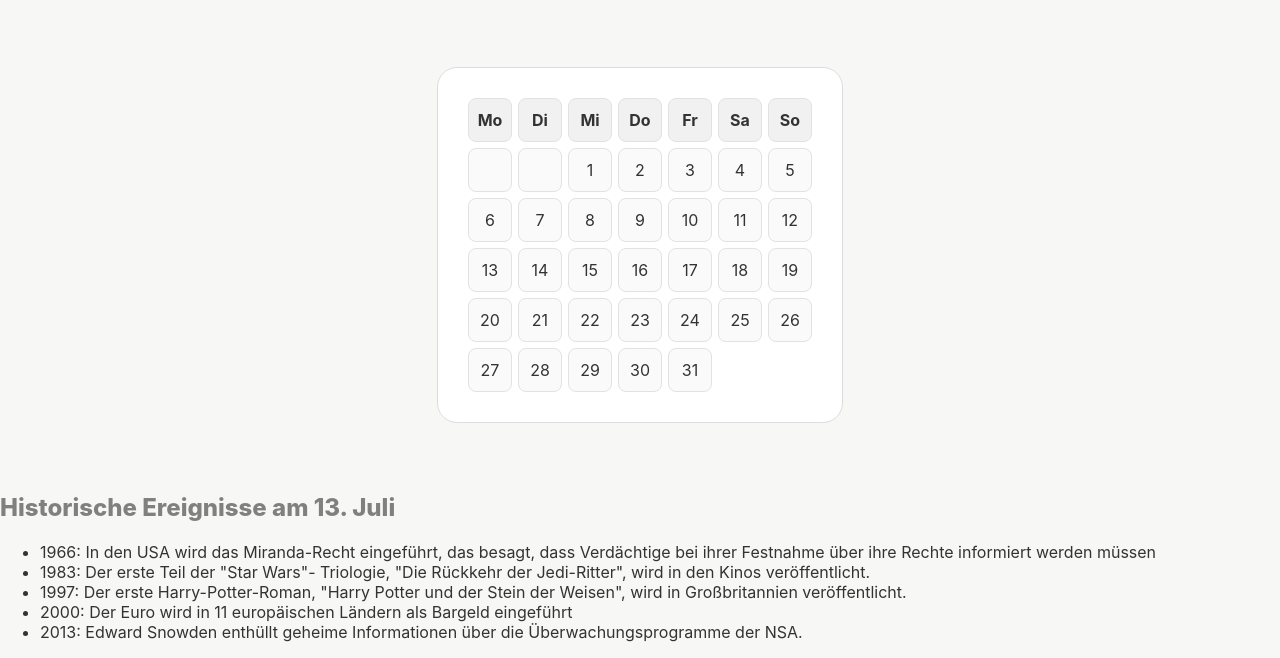
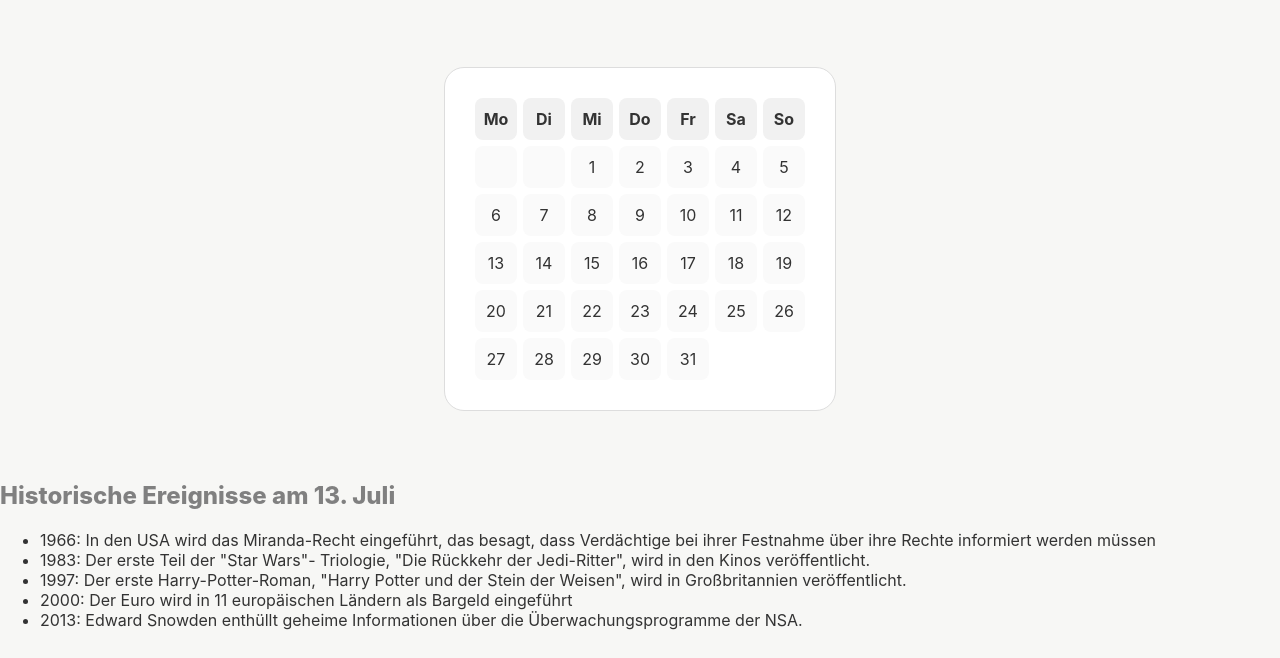
Before and after one commit to nasenloch63/kalender_css, a plain HTML site: page index.html in a window 1280 px wide. Shown: the part 145-803 px from the top of the page. Drawn offline with Linux system fonts and the light colour scheme.

Commit message:
kalender

```diff
--- a/style.css
+++ b/style.css
@@ -31,12 +31,14 @@ table {
 
 th,
 td {
-    border: 1px solid #e2e2e2;
-    border-radius: 8px;
     width: 42px;
+    min-width: 42px;
     height: 42px;
     text-align: center;
     padding: 0;
+    box-sizing: border-box;
+    border: 1px solide #e2e2e2;
+    border-radius: 8px;
 }
 td {
     background-color: #fafafa;
```
